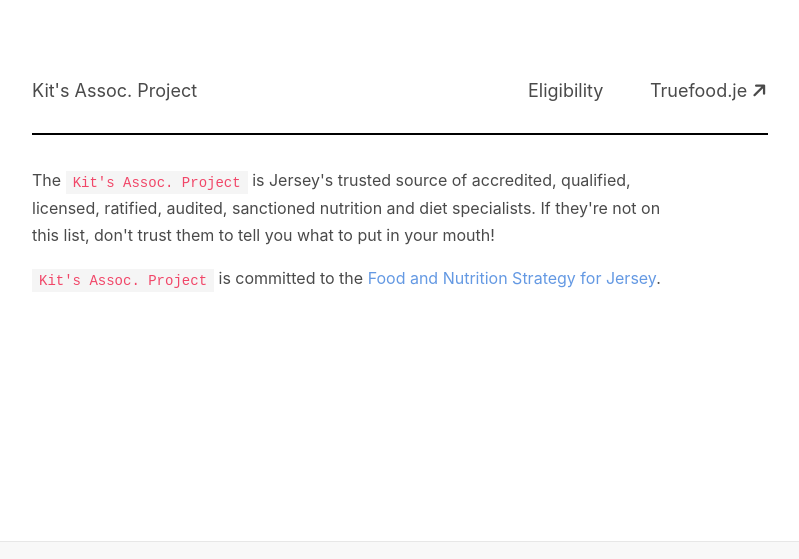
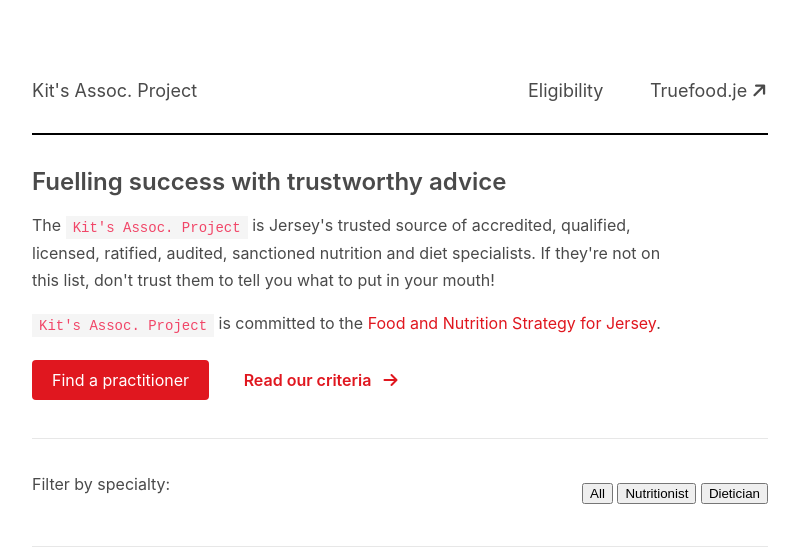
Before and after one commit to JerseyNutrition/JerseyNutrition.github.io, a Jekyll site: the page built from index.html, in a window 1280 px wide. Shown: the top 559 px of the page, without its empty margins (240-1039 px from the left). Built offline with Jekyll 4.4.1, drawn with Linux system fonts in a browser that asks for light colours; nearby versions of some CDN libraries; some of the changed text lies outside the part shown; grey boxes are pictures that could not be loaded.

Commit message:
Loadsa stuff

```diff
--- a/_config.yml
+++ b/_config.yml
@@ -32,6 +32,9 @@
 plugins:
   - jekyll-feed
 
+include:
+ - _pages
+
 # Exclude from processing.
 # The following items will not be processed, by default.
 # Any item listed under the `exclude:` key here will be automatically added to
--- a/_includes/footer.html
+++ b/_includes/footer.html
@@ -2,7 +2,7 @@
   <div class="container">
     <div class="footer-inner">
       <h2>{{ site.title }}</h2>
-      <ul class="inline-list social-icons">
+      <ul class="list-inline social-icons">
         <li><a href="https://twitter.com/nutritionkit"><i class="fab fa-twitter-square"></i></a></li>
         <li><a href="https://www.instagram.com/truefoodsportnutrition/"><i class="fab fa-instagram-square"></i></a></li>
         <li><a href="https://www.linkedin.com/company/true-food"><i class="fab fa-linkedin"></i></a></li>
--- a/_sass/_global.scss
+++ b/_sass/_global.scss
@@ -1,3 +1,30 @@
+.btn {
+  padding: 10px 20px;
+  border-radius: 4px;
+  transition: 0.4s ease;
+  text-decoration: none;
+  &:hover {
+    text-decoration: none;
+  }
+}
+.btn-cta {
+  background: $brand-color;
+  color: #fff;
+  &:hover {
+    background: darken($brand-color, 10%);
+    color: #fff;
+  }
+}
+.btn-link {
+  font-weight: 600;
+}
+.btn-group {
+  display: block;
+  padding: 1rem 0;
+  .btn {
+    margin-right: 10px;
+  }
+}
 .container {
   padding: 0 1rem;
   margin: 0 auto;
@@ -15,7 +42,10 @@
 .pre-footer {
   border-top: $border;
 }
-.inline-list {
+.list-unstyled {
+  list-style: none;
+}
+.list-inline {
   list-style-type: none;
   margin: 0;
   li {
--- /dev/null
+++ b/_sass/_layout.scss
@@ -0,0 +1,12 @@
+// =======================================
+//  Post SASS
+// =======================================
+
+.main-list {
+
+}
+.main-list-filters {
+  display: flex;
+  align-items: center;
+  justify-content: space-between;
+}
--- a/assets/css/main.scss
+++ b/assets/css/main.scss
@@ -3,7 +3,7 @@
 ---
 @charset "utf-8";
 
-$brand-color:           #6499e3;
+$brand-color:           #e0171f;
 $accent-color:          $brand-color; // Not used
 $light-grey:            #e7e7e7; // Borders, lines
 $soft-grey:             #9da5b4; // Text on dark backgrounds
@@ -35,5 +35,6 @@
   "global",
   "header",
   "footer",
+  "layout",
   "post"
 ;
--- a/index.html
+++ b/index.html
@@ -4,8 +4,43 @@
 
 <section>
   <div class="container">
+
+    <h2>Fuelling success with trustworthy advice</h2>
+
     <p>The <code>{{site.title}}</code> is Jersey's trusted source of accredited, qualified, licensed, ratified, audited, sanctioned nutrition and diet specialists. If they're not on this list, don't trust them to tell you what to put in your mouth!</p>
 
     <p><code>{{ site.title }}</code> is committed to the <a href="https://www.gov.je/Health/HealthyBody/Pages/FoodNutritionStrategy.aspx">Food and Nutrition Strategy for Jersey</a>.</p>
+
+    <div class="btn-group">
+      <a href="#main-list" class="btn btn-cta">Find a practitioner</a>
+      <a href="/eligibility" class="btn btn-link">Read our criteria <i class="fas fa-arrow-right icon-right"></i></a>
+    </div>
+
+    <hr />
+
+    <div class="main-list-filters">
+      <p>Filter by specialty:</p>
+      <div>
+        <button type="button" name="all">All</button>
+        <button type="button" name="nutritionist">Nutritionist</button>
+        <button type="button" name="dietician">Dietician</button>
+      </div>
+    </div>
+
+    <hr />
+
+    <div id="main-list" class="main-list">
+      <ul class="">
+      {% for member in site.data.members %}
+        <li>
+          <h3><a href="{{ member.link }}">{{ member.name }}</a></h3>
+          <img src="{{ member.photo }}" alt="{{ member.name }}" />
+          <p>{{ member.bio }}
+        </li>
+      {% endfor %}
+      </ul>
+    </div>
+
+
   </div>
 </section>
```
Also changed, not shown: 404.html (+7 -20 lines), _data/members.yml (added, +20 -0 lines), _pages/404.html (deleted, +0 -11 lines), _pages/eligibility.html (added, +16 -0 lines), about.markdown (deleted, +0 -18 lines).
